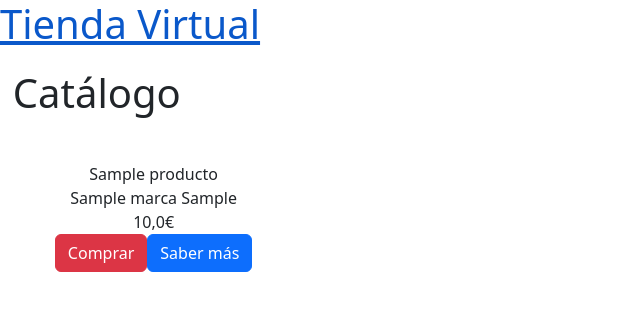
After one commit to IESPSUR/pf-ud04-jbenitezf, a Django app: page /CompraProducto/ in a window 1280 px wide. The commit adds this page. Shown: the top 311 px of the page, without its empty margins (0-640 px from the left). Run offline with Django 4.2, Linux system fonts and the light colour scheme; tables that the repository leaves empty hold one stand-in row (values such as "Sample post").

Commit message:
Realizar Compra a medias

```diff
--- a/tienda/static/css/tienda.css
+++ b/tienda/static/css/tienda.css
@@ -17,3 +17,35 @@ tr:nth-child(even) {
 form{
   width: 100%;
 }
+
+.contenedortarjetas{
+    display:flex;
+    witdh: 100%;
+    justify-content: center;
+    flex-grow: 1;
+    margin: 2%;
+    padding-top: 1.5%;
+    padding-bottom: 3%;
+    width: 20%;
+    -webkit-border-radius: 25px;
+    -moz-border-radius: 25px;
+    border-radius: 25px;
+}
+
+
+.tarjetaproducto {
+  text-align: center;
+}
+
+.tarjetaproducto:hover{
+    box-shadow: 0px 0px 10px 0px grey;
+}
+
+.BotonesTarjetas{
+    display: flex;
+}
+
+#titulo{
+    width: 100%;
+    margin: 1%;
+}
--- /dev/null
+++ b/tienda/templates/tienda/CompraProducto.html
@@ -0,0 +1,21 @@
+{% extends 'tienda/base.html' %}
+
+{% block lista %}
+    <h1 id="titulo">Catálogo</h1>
+    <div class="contenedortarjetas">
+        {% for producto in productos %}
+            <div class="tarjetaproducto">
+                <div>
+                    {{ producto.nombre }}<br>
+                    {{ producto.marca }}
+                    {{ producto.modelo }}
+                </div>
+                {{ producto.precio }}€
+                <div class="BotonesTarjetas">
+                    <a href="{% url 'producto_comprar'%}"><button type="button" class="btn btn-danger">Comprar</button></a>
+                    <a href="{% url 'producto_comprar'%}"><button type="button" class="btn btn-primary">Saber más</button></a>
+                </div>
+            </div>
+        {% endfor %}
+    </div>
+{% endblock %}
--- a/tienda/templates/tienda/ListadoProducto.html
+++ b/tienda/templates/tienda/GestionProducto.html
@@ -1,7 +1,7 @@
 {% extends 'tienda/base.html' %}
 
 {% block lista %}
-    <a href="{% url 'producto_nuevo' %}"><button type="button" class="btn btn-primary">Nuevo</button></a><br><br>
+    {% if user.is_authenticated %}<a href="{% url 'producto_nuevo' %}"><button type="button" class="btn btn-primary">Nuevo</button></a><br><br>{% endif %}
     <table>
         <tr>
             <th>Nombre</th>
@@ -18,7 +18,7 @@
                     <td>{{ producto.modelo }}</td>
                     <td>{{ producto.marca }}</td>
                     <td>{{ producto.unidades }}</td>
-                    <td><a href="{% url 'producto_eliminar' pk=producto.pk %}"><button type="button" class="btn btn-danger">Eliminar</button></a></td>
+                    <td>{% if user.is_authenticated %}<a href="{% url 'producto_eliminar' pk=producto.pk %}"><button type="button" class="btn btn-danger">Eliminar</button></a>{% endif %}</td>
                 </tr>
 {% endfor %}
     </table>
--- a/tienda/templates/tienda/base.html
+++ b/tienda/templates/tienda/base.html
@@ -8,7 +8,7 @@
     <link href='//fonts.googleapis.com/css?family=Lobster&subset=latin,latin-ext' rel='stylesheet' type='text/css'>
     <link rel="stylesheet" href="{% static 'css/tienda.css' %}">
 </head>
-<body>
+<div>
 <div class="page-header">
 		<h1><a href="/">Tienda Virtual</a></h1>
     	</div>
@@ -20,7 +20,7 @@
             		</div>
         	</div>
     	</div>
-
+</div>
         <div>
             {% block lista %}
             {% endblock %}
--- a/tienda/templates/tienda/index.html
+++ b/tienda/templates/tienda/index.html
@@ -3,11 +3,11 @@
 {% block content %}
 	<h2>Bienvenido a la tienda virtual</h2>
 	<ul>
-		<li><a href="{% url 'ListaProducto'%}">
+		<li><a href="{% url 'GestionProducto'%}">
             Gestión de productos
         </a></li>
 		<li>Informes</li>
-        <li><a href="{% url 'ListaProducto'%}">
+        <li><a href="{% url 'CompraProducto'%}">
 		    Realizar compra
         </a></li>
 	</ul>
--- a/tienda/templates/tienda/producto_nuevo.html
+++ b/tienda/templates/tienda/producto_nuevo.html
@@ -4,6 +4,7 @@
     <h2>Nuevo producto</h2>
     <form method="POST" class="post-form">{% csrf_token %}
         {{ form.as_p }}
-        <button type="submit" class="save btn btn-secondary">Guardar</button>
+        <button type="submit" class="save btn btn-primary">Guardar</button>
+        <a href="{% url 'GestionProducto' %}"><button type="button" class="btn btn-secondary">Cancelar</button></a>
     </form>
 {% endblock %}
--- a/tienda/urls.py
+++ b/tienda/urls.py
@@ -3,9 +3,11 @@ from . import views
 
 urlpatterns = [
     path('', views.welcome, name='welcome'),
-    path('ListaProducto/', views.ListaProducto, name='ListaProducto'),
+    path('GestionProducto/', views.GestionProducto, name='GestionProducto'),
+    path('CompraProducto/', views.CompraProducto, name='CompraProducto'),
     path('tienda/', views.welcome, name='welcome'),
     path('producto/nuevo/', views.producto_nuevo, name='producto_nuevo'),
+    path('producto/comprar/', views.producto_comprar, name='producto_comprar'),
     path('producto/<str:pk>', views.producto_eliminar, name='producto_eliminar'),
     path('producto/editar/<str:pk>', views.producto_editar, name='producto_editar'),
 ]
--- a/tienda/views.py
+++ b/tienda/views.py
@@ -1,15 +1,15 @@
 from django.shortcuts import render, redirect, get_object_or_404
 from .models import Producto
-from .forms import ProductoForm
+from .forms import ProductoForm, CompraForm
 
 
 # Create your views here.
 def welcome(request):
     return render(request, 'tienda/index.html', {})
 
-def ListaProducto(request):
+def GestionProducto(request):
     productos = Producto.objects.filter().order_by('nombre')
-    return render(request, 'tienda/ListadoProducto.html', {'productos': productos})
+    return render(request, 'tienda/GestionProducto.html', {'productos': productos})
 
 def producto_nuevo(request):
     if request.method == "POST":
@@ -18,7 +18,7 @@ def producto_nuevo(request):
             producto = form.save(commit=False)
             producto.save()
             productos = Producto.objects.filter().order_by('nombre')
-            return render(request, 'tienda/ListadoProducto.html', {'productos': productos})
+            return render(request, 'tienda/GestionProducto.html', {'productos': productos})
     else:
         form = ProductoForm()
     return render(request, 'tienda/producto_nuevo.html', {'form': form})
@@ -27,7 +27,7 @@ def producto_eliminar(request, pk):
     producto = get_object_or_404(Producto, pk=pk)
     producto.delete()
     productos = Producto.objects.filter().order_by('nombre')
-    return render(request, 'tienda/ListadoProducto.html', {'productos': productos})
+    return render(request, 'tienda/GestionProducto.html', {'productos': productos})
 
 def producto_editar(request, pk):
     producto = get_object_or_404(Producto, pk=pk)
@@ -37,7 +37,23 @@ def producto_editar(request, pk):
             producto = form.save(commit=False)
             producto.save()
             productos = Producto.objects.filter().order_by('nombre')
-            return render(request, 'tienda/ListadoProducto.html', {'productos': productos})
+            return render(request, 'tienda/GestionProducto.html', {'productos': productos})
     else:
         form = ProductoForm(instance=producto)
     return render(request, 'tienda/producto_nuevo.html', {'form': form})
+
+def CompraProducto(request):
+    productos = Producto.objects.filter().order_by('nombre')
+    return render(request, 'tienda/CompraProducto.html', {'productos': productos})
+
+def producto_comprar(request):
+    if request.method == "POST":
+        form = CompraForm(request.POST)
+        if form.is_valid():
+            compra = form.save(commit=False)
+            compra.save()
+            productos = Producto.objects.filter().order_by('nombre')
+            return render(request, 'tienda/CompraProducto.html', {'productos': productos})
+    else:
+        form = CompraForm()
+    return render(request, 'tienda/producto_compra.html', {'form': form})
```
Also changed, not shown: tienda/forms.py (+13 -3 lines), tienda/templates/tienda/producto_compra.html (added, +10 -0 lines).
